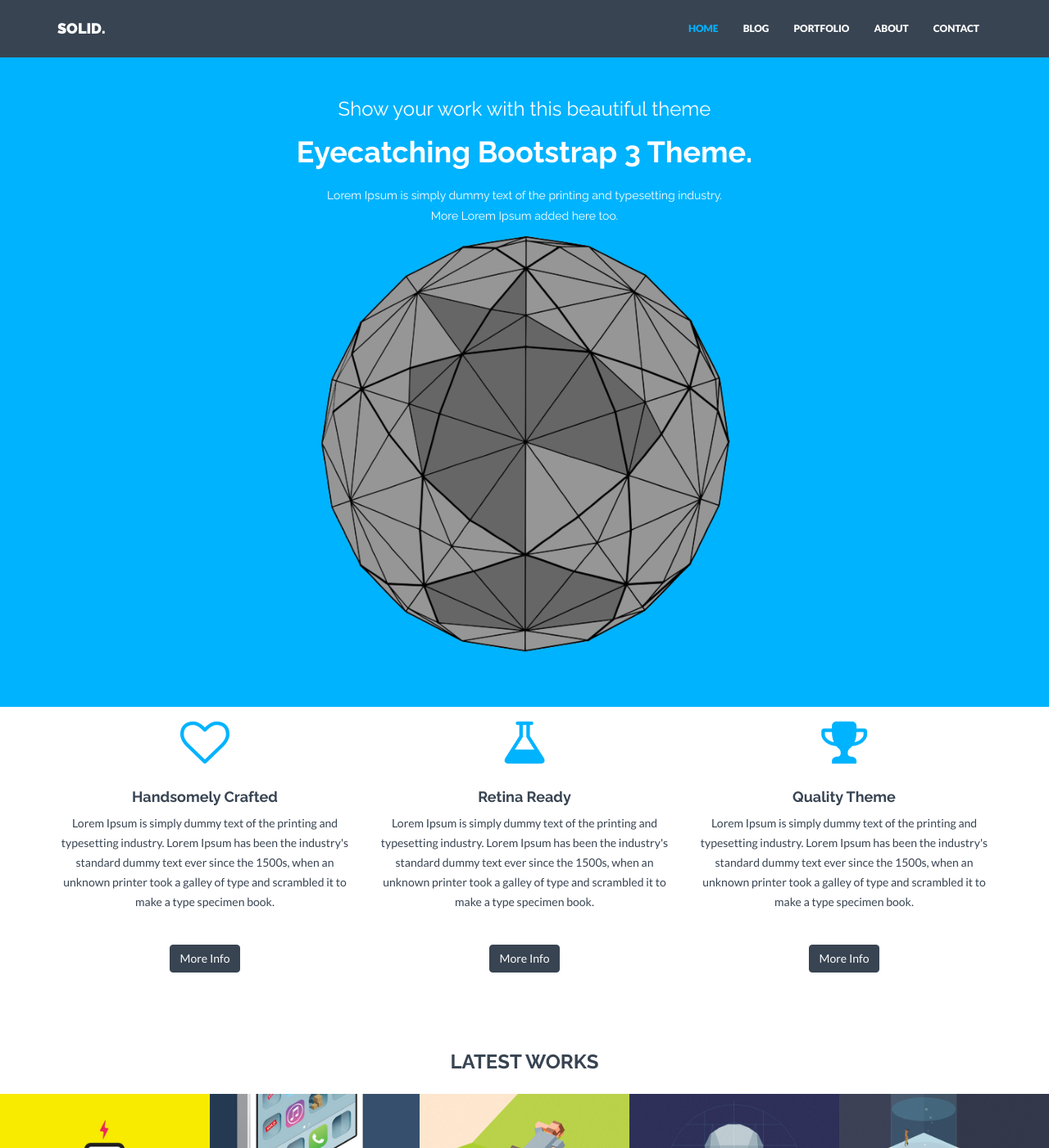
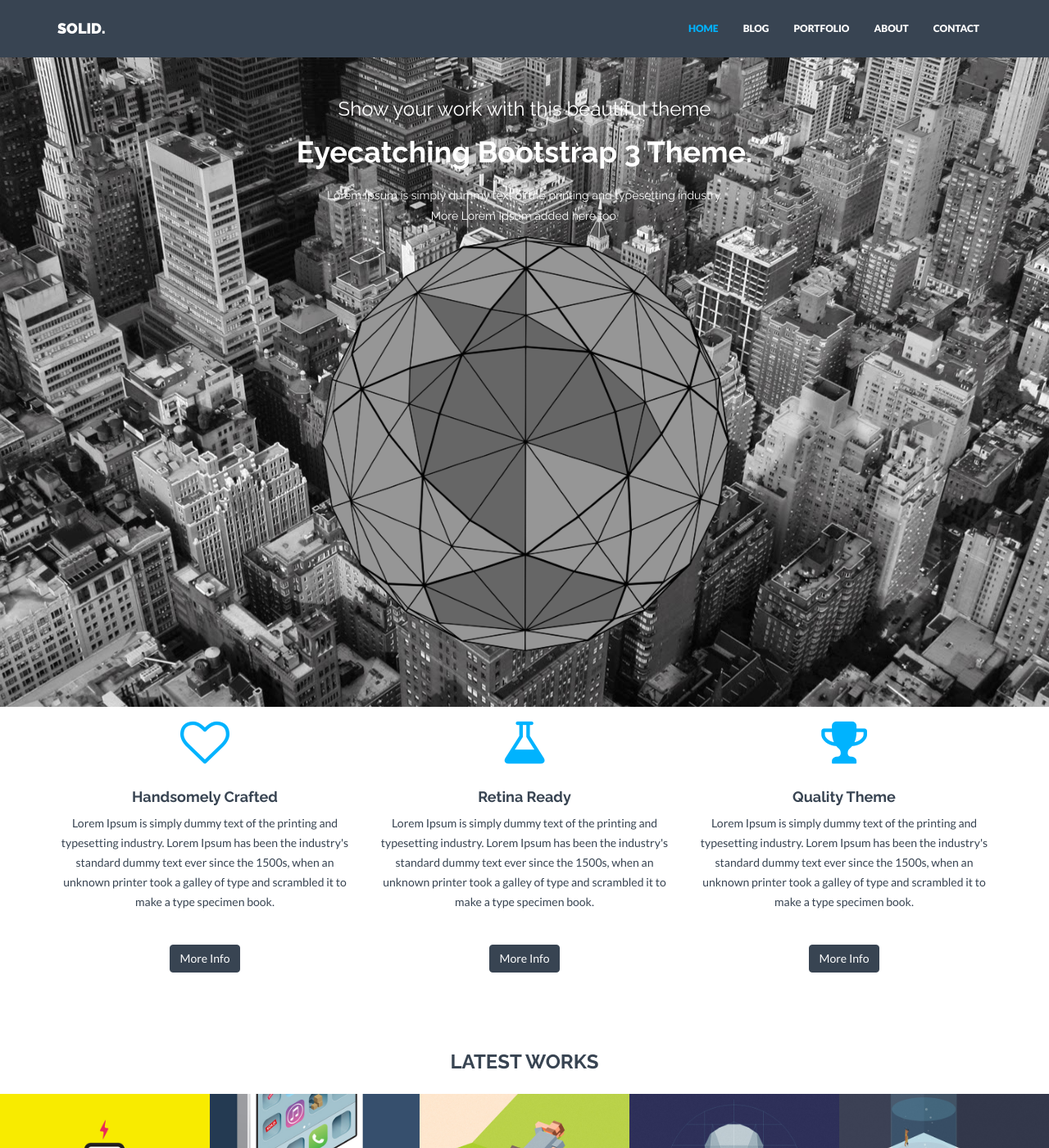
Before and after one commit to ornicar/strategic.international_on_github, a Jekyll site: the page built from index.html, in a window 1280 px wide and 1400 px high. Shown: the whole window at 82% size. Built offline with Jekyll 4.4.1, drawn with Linux system fonts in a browser that asks for light colours; nearby versions of some CDN libraries.

Commit message:
Added logo and header wrap to the _layouts.

```diff
--- a/_includes/css/style.css
+++ b/_includes/css/style.css
@@ -216,6 +216,7 @@ a:focus {
 ################################################################# */
 
 #headerwrap {
+	background: url(../img/bw_city_header.jpg) no-repeat center top;
 	background-color: {{ site.colors.primary }};
 	min-height: 0px;
 	padding-top: 100px;
```
Also changed, not shown: assets/img/bw_city_header.jpg (added), 3 other files.
